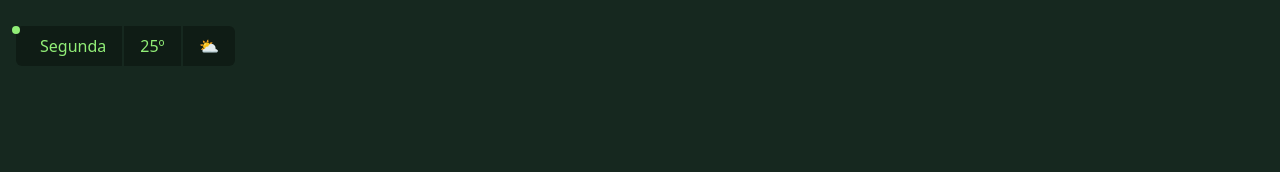
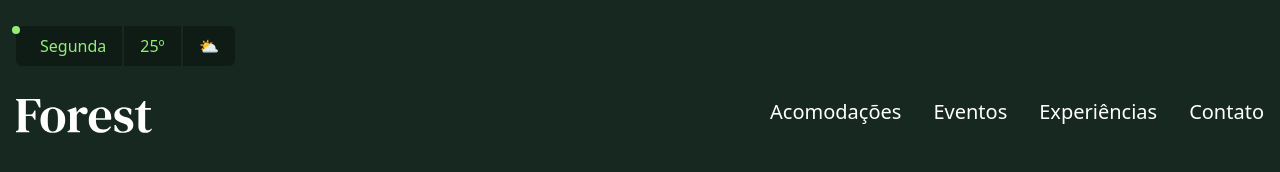
Before and after one commit to Thyagovz/projeto-forest, a website: page src/index.html in a window 1280 px wide. Drawn offline with Linux system fonts and the light colour scheme.

Commit message:
Add header navigation and Tailwind-like utilities; include dev script
Introduces a new site header with navigation and branding, plus a set of Tailwind-like utility classes to support layout/styling. Also adds a dev script to npm scripts for watching Tailwind CSS changes during development.

```diff
--- a/package.json
+++ b/package.json
@@ -1,4 +1,7 @@
 {
+  "scripts": {
+    "dev": "npx tailwindcss -i ./src/input.css -o ./src/output.css --watch"
+  },
   "devDependencies": {
     "tailwindcss": "^3.4.17"
   }
--- a/src/index.html
+++ b/src/index.html
@@ -20,5 +20,39 @@
         </div>
       </div>
     </div>
+
+    <header class="container flex justify-between gap-8 py-8">
+      <a href="./">
+        <img src="./img/forest.svg" alt="Forest" />
+      </a>
+      <nav>
+        <ul class="text-white text-xl flex flex-wrap gap-8">
+          <li>
+            <a
+              class="hover:underline hover:underline-offset-8"
+              href="#accommodation"
+              >Acomodações</a
+            >
+          </li>
+          <li>
+            <a class="hover:underline hover:underline-offset-8" href="#events"
+              >Eventos</a
+            >
+          </li>
+          <li>
+            <a
+              class="hover:underline hover:underline-offset-8"
+              href="#experiences"
+              >Experiências</a
+            >
+          </li>
+          <li>
+            <a class="hover:underline hover:underline-offset-8" href="#contact"
+              >Contato</a
+            >
+          </li>
+        </ul>
+      </nav>
+    </header>
   </body>
 </html>
```
Also changed, not shown: src/output.css.
